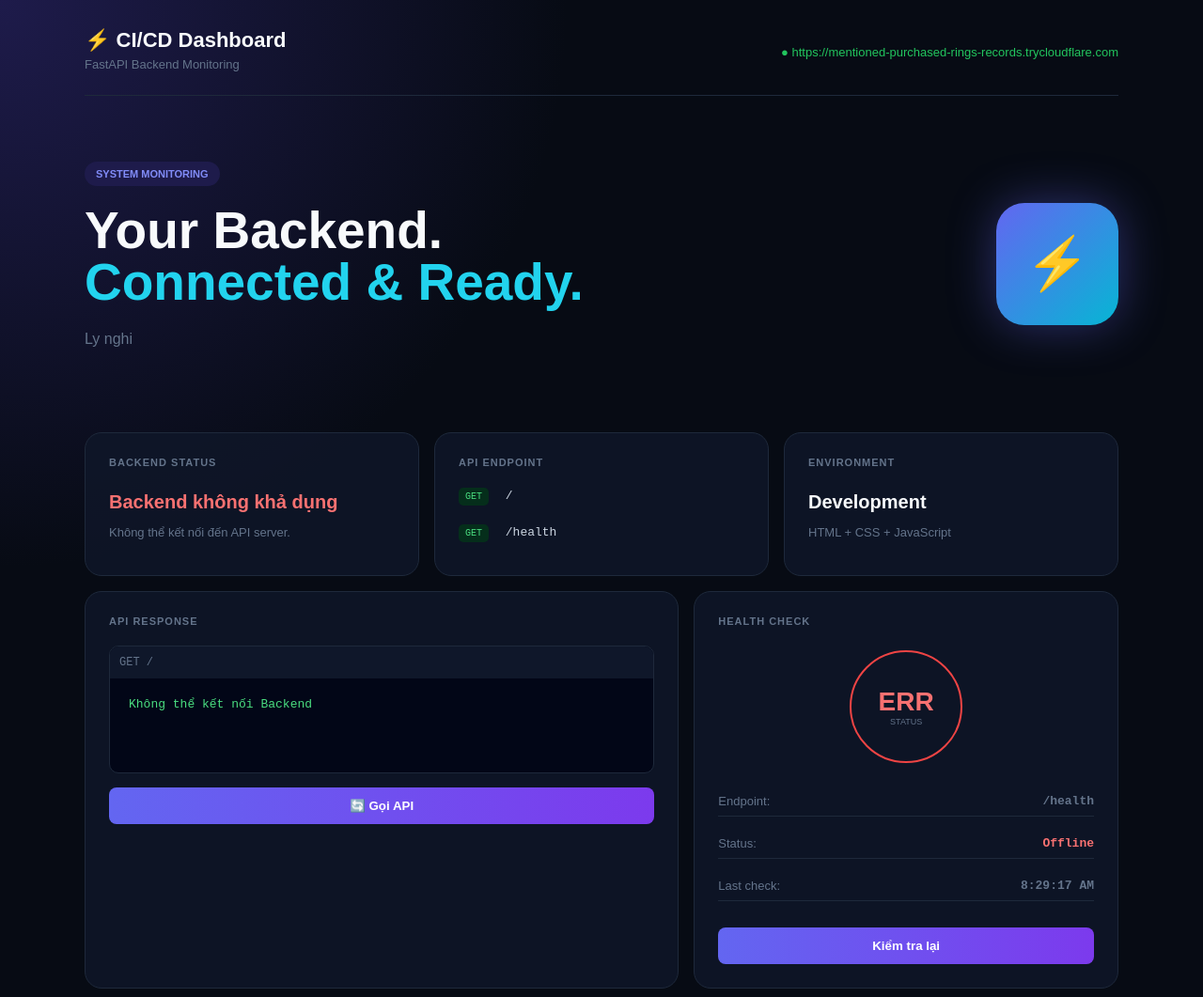
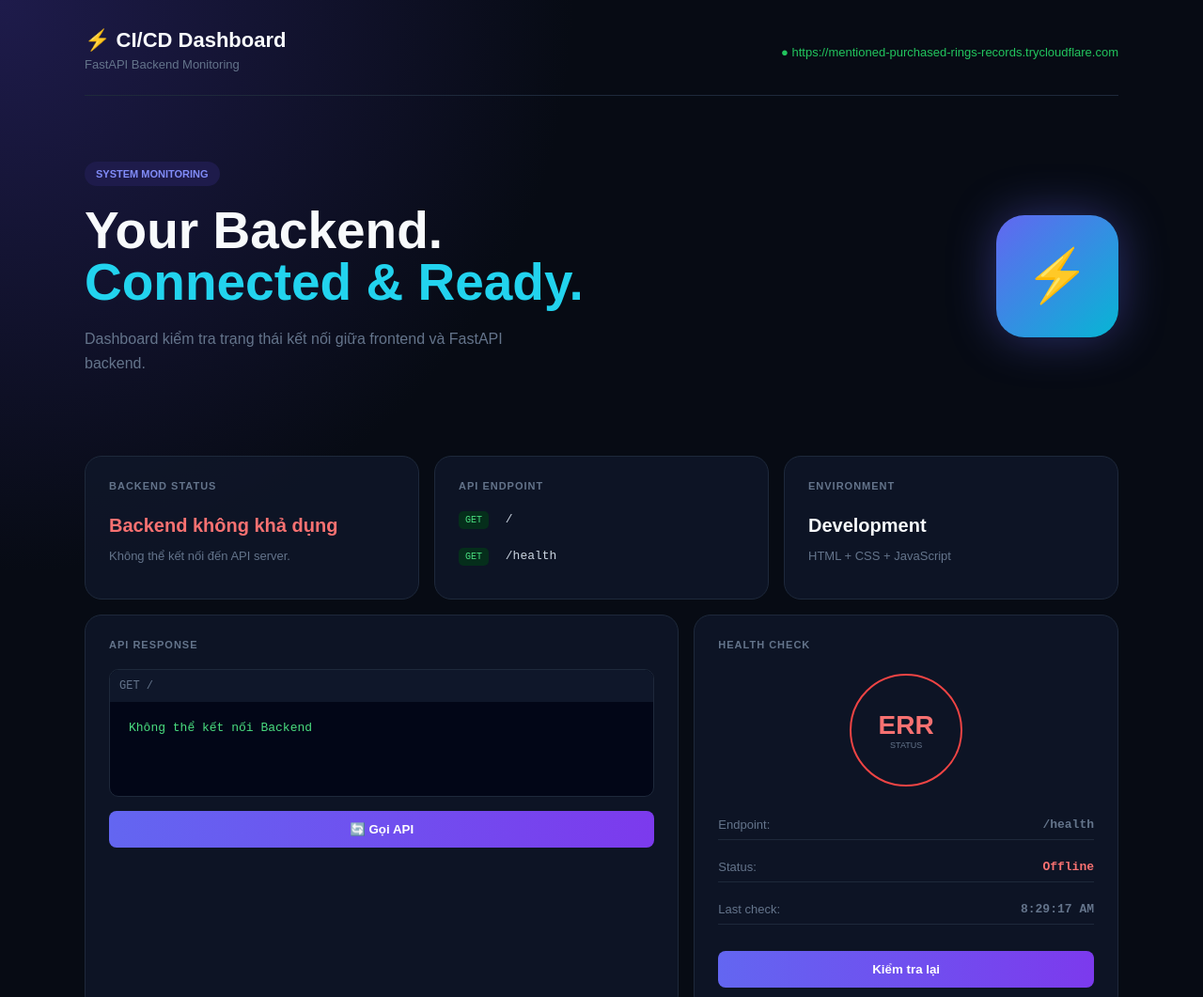
Before and after one commit to 24110159-pbao/my-project, a plain HTML site: page frontend/index.html in a window 1280 px wide. Shown: the top 1061 px of the page at 94% size. Drawn offline with Linux system fonts and the light colour scheme; no server answers.

Commit message:
Change paragraph text for dashboard description
Updated the text in the paragraph to provide a clearer description of the dashboard functionality.

```diff
--- a/frontend/index.html
+++ b/frontend/index.html
@@ -39,7 +39,8 @@
                 </h2>
 
                 <p>
-                    Ly nghi
+                    Dashboard kiểm tra trạng thái kết nối
+                    giữa frontend và FastAPI backend.
                 </p>
             </div>
 
```
